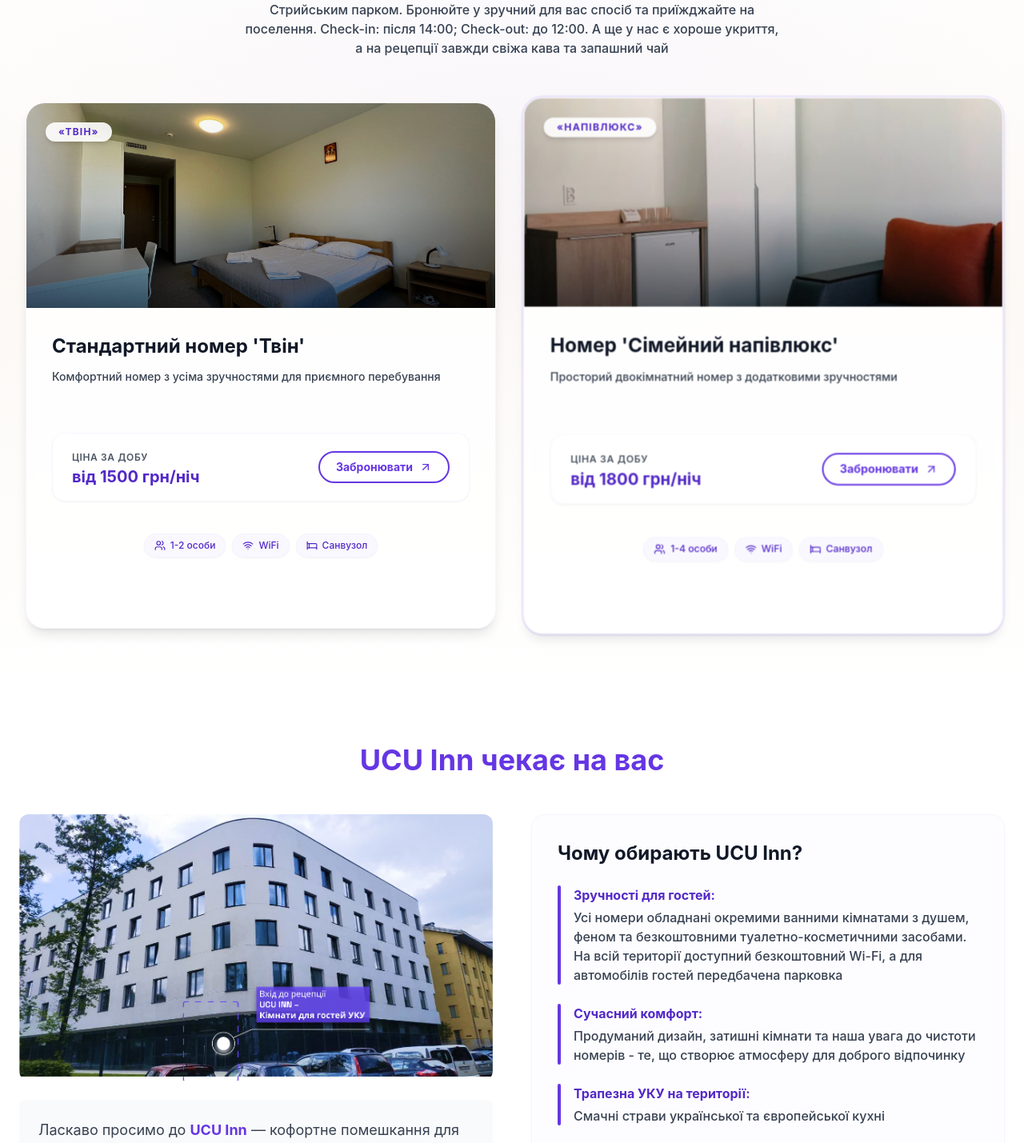
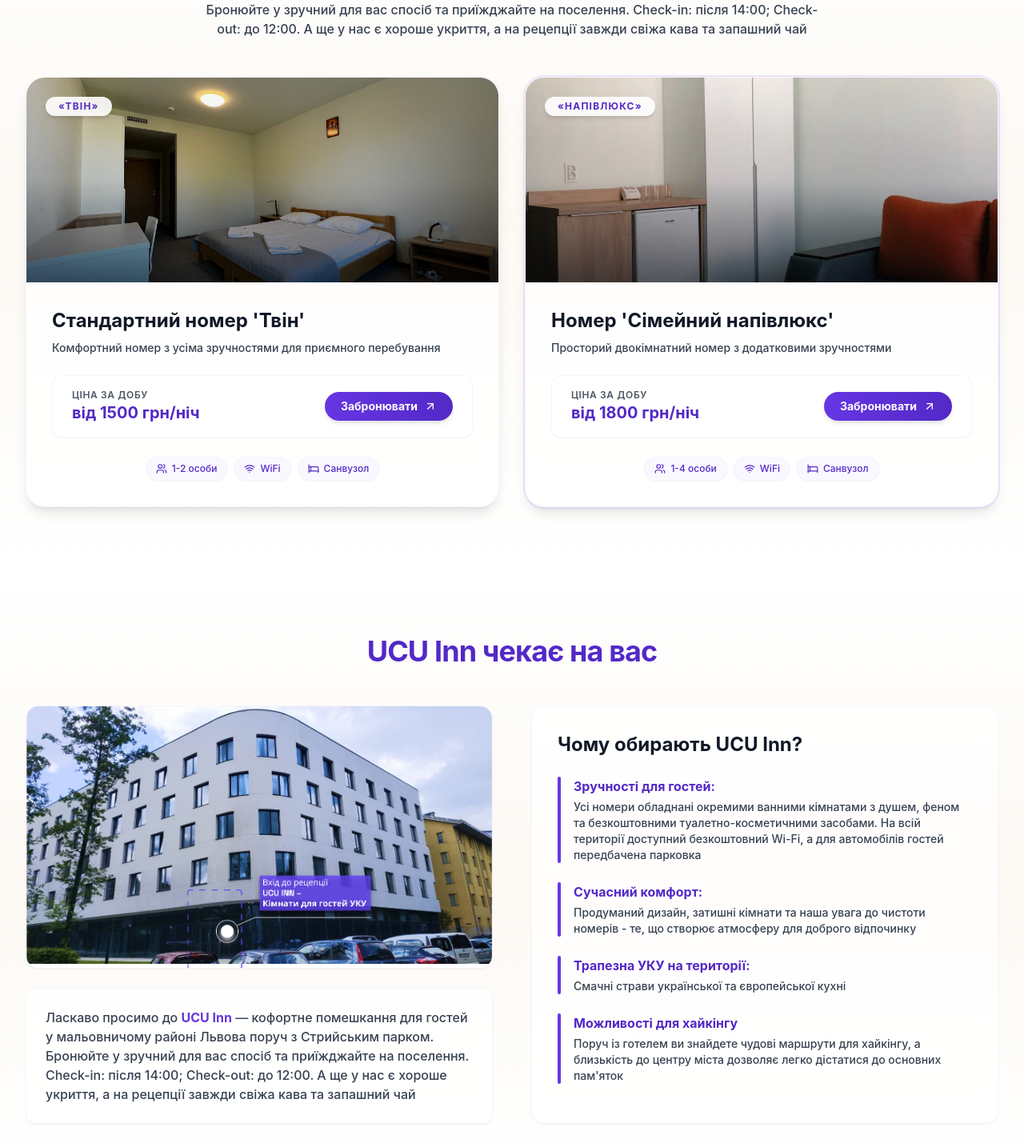
Before and after one commit to UCUINN/ucuinn.github.io, a React (Vite) app: page / in a window 1280 px wide. Shown: the part 1024-2453 px from the top of the page at 80% size. Built offline with nearby package versions, Linux system fonts and the light colour scheme.

Commit message:
some improve0110

```diff
--- a/src/components/Footer.tsx
+++ b/src/components/Footer.tsx
@@ -26,7 +26,7 @@ const Footer: React.FC<FooterProps> = ({ className }) => {
   }, []);
 
   return (
-    <footer className={`bg-gray-900 text-white py-4 px-4 ${className ?? ''}`}>
+    <footer className={`bg-primary-900 text-white py-4 px-4 ${className ?? ''}`}>
       <div className="container mx-auto text-center text-sm md:text-base">
         <p className="font-medium flex items-center justify-center gap-3">
           <span> {currentTime.getFullYear()}</span>
--- a/src/components/Gallery.tsx
+++ b/src/components/Gallery.tsx
@@ -122,10 +122,10 @@ function Gallery() {
   return (
     <section
       id="gallery"
-      className="relative overflow-hidden bg-gradient-to-b from-white via-primary-50/30 to-white py-24 md:py-32"
+      className="relative overflow-hidden py-20"
       aria-labelledby="gallery-heading"
     >
-      <div className="absolute inset-0 -z-10 bg-[radial-gradient(circle_at_bottom,_rgba(98,65,245,0.15)_0,_rgba(255,255,255,0)_60%)]" />
+      <div className="absolute inset-0 -z-10 bg-gradient-to-b from-white via-primary-50/30 to-white" />
       <div className="max-w-7xl mx-auto px-4 sm:px-6 lg:px-8">
         <div className="max-w-3xl mx-auto text-center">
           <h2
--- a/src/components/Location.tsx
+++ b/src/components/Location.tsx
@@ -54,15 +54,16 @@ const Location = () => {
 
   return (
     <>
-      <section id="info" className="py-16 px-6 bg-white">
-        <div className="max-w-7xl mx-auto">
-          <h2 className="text-4xl font-bold text-primary-600 mb-12 text-center">
+      <section id="info" className="relative py-20 overflow-hidden">
+        <div className="absolute inset-0 -z-10 bg-gradient-to-b from-white via-primary-50/30 to-white" />
+        <div className="max-w-7xl mx-auto px-4 sm:px-6 lg:px-8">
+          <h2 className="text-3xl md:text-4xl font-bold text-primary-700 mb-12 text-center tracking-tight">
             {t('info.findUs')}
           </h2>
 
-          <div className="grid md:grid-cols-2 gap-12">
+          <div className="grid md:grid-cols-2 gap-8 lg:gap-12">
             <div className="space-y-6">
-              <div className="aspect-video relative overflow-hidden rounded-xl  border-gray-100">
+              <div className="aspect-video relative overflow-hidden rounded-2xl border border-primary-100/50 shadow-sm">
                 <img
                   loading="lazy"
                   decoding="async"
@@ -73,15 +74,15 @@ const Location = () => {
                   className="w-full h-full object-cover"
                 />
               </div>
-              <p className="text-lg text-gray-700 bg-gray-50 p-6 rounded-lg border-gray-100">
+              <p className="text-base text-gray-700 font-medium bg-white/80 backdrop-blur-sm p-6 rounded-xl border border-primary-100/50 shadow-sm">
                 {t('info.description.welcome')}{' '}
                 <span className="font-bold text-primary-600">UCU Inn</span>{' '}
                 — {t('info.description.location')}
               </p>
             </div>
 
-            <div className="bg-primary-50/30 p-8 rounded-2xl border border-primary-100/50 shadow-sm">
-              <h3 className="font-bold text-2xl text-gray-900 mb-6">
+            <div className="bg-white/80 backdrop-blur-sm p-8 rounded-2xl border border-primary-100/50 shadow-sm">
+              <h3 className="font-bold text-xl sm:text-2xl text-gray-900 mb-6">
                 {t('info.description.whyChoose')}
               </h3>
               <ul className="space-y-6">
@@ -89,10 +90,10 @@ const Location = () => {
                   <li key={item} className="flex gap-4">
                     <div className="w-1 flex-shrink-0 bg-primary-600 rounded-full"></div>
                     <div>
-                      <p className="font-bold text-primary-700 mb-1">
+                      <p className="font-bold text-primary-700 mb-1 text-sm sm:text-base">
                         {t(`info.description.${item}.title`)}
                       </p>
-                      <p className="text-gray-700 font-medium">
+                      <p className="text-gray-700 font-medium text-sm">
                         {t(`info.description.${item}.text`)}
                       </p>
                     </div>
@@ -104,13 +105,14 @@ const Location = () => {
         </div>
       </section>
 
-      <section id="location" className="py-16 px-6 bg-gray-50">
-        <div className="max-w-7xl mx-auto">
+      <section id="location" className="relative py-20 overflow-hidden">
+        <div className="absolute inset-0 -z-10 bg-gradient-to-b from-primary-50/20 via-white to-white" />
+        <div className="max-w-7xl mx-auto px-4 sm:px-6 lg:px-8">
           <div className="text-center mb-12">
-            <h3 className="text-3xl font-bold text-primary-700 mb-4">
+            <h3 className="text-2xl md:text-3xl font-bold text-primary-700 mb-4 tracking-tight">
               {t('info.location.title')}
             </h3>
-            <p className="text-lg text-gray-700 font-semibold flex items-center justify-center gap-2">
+            <p className="text-base sm:text-lg text-gray-700 font-semibold flex items-center justify-center gap-2">
               <MapPin className="w-6 h-6 text-primary-700" />
               {t('info.location.address')}
             </p>
@@ -119,7 +121,7 @@ const Location = () => {
             </p>
           </div>
 
-          <div className="w-full aspect-video rounded-xl overflow-hidden border-4 border-gray-100">
+          <div className="w-full aspect-video rounded-2xl overflow-hidden border border-primary-100/50 shadow-lg">
             <div ref={mapContainerRef} className="w-full h-full" aria-live="polite">
               {shouldLoadMap ? (
                 <iframe
--- a/src/components/Room.tsx
+++ b/src/components/Room.tsx
@@ -63,12 +63,12 @@ const Room = () => {
   return (
     <section
       id="rooms"
-      className="relative overflow-hidden bg-gradient-to-b from-white via-primary-50/40 to-white py-20"
+      className="relative overflow-hidden py-20"
       aria-labelledby="rooms-heading"
     >
-      <div className="absolute inset-0 -z-10 bg-[radial-gradient(circle_at_top,_rgba(98,65,245,0.12)_0,_rgba(255,255,255,0)_55%)]" />
+      <div className="absolute inset-0 -z-10 bg-gradient-to-b from-white via-primary-50/30 to-white" />
       <div className="max-w-7xl mx-auto px-4 sm:px-6 lg:px-8">
-        <div className="max-w-2xl mx-auto text-center">
+        <div className="max-w-3xl mx-auto text-center">
           <h2
             id="rooms-heading"
             className="text-3xl md:text-4xl font-bold tracking-tight text-primary-700"
@@ -80,15 +80,15 @@ const Room = () => {
           </p>
         </div>
 
-        <div className="mt-14 grid gap-10 lg:grid-cols-2 lg:grid-rows-1">
+        <div className="mt-12 grid gap-6 sm:gap-8 lg:grid-cols-2">
           {rooms.map((room) => (
             <article
               key={room.id}
-              className={`group relative overflow-hidden rounded-3xl border border-primary-100/50 bg-white/80 backdrop-blur-sm shadow-lg transition-all duration-500 hover:-translate-y-1 hover:shadow-xl h-full w-full ${
-                room.highlight ? "lg:scale-[1.02] ring-2 ring-primary-200/50" : ""
+              className={`group relative overflow-hidden rounded-3xl border border-primary-100/50 bg-white/80 backdrop-blur-sm shadow-lg transition-all duration-500 hover:-translate-y-1 hover:shadow-xl ${
+                room.highlight ? "ring-2 ring-primary-200/50" : ""
               }`}
             >
-              <div className="relative h-64 overflow-hidden">
+              <div className="relative h-56 sm:h-64 overflow-hidden">
                 <img
                   src={room.image}
                   alt={room.title}
@@ -104,22 +104,22 @@ const Room = () => {
                 </span>
               </div>
 
-              <div className="relative z-10 flex flex-col gap-6 p-8 h-[400px]">
-                <div className="min-h-[100px]">
+              <div className="relative z-10 flex flex-col gap-6 p-6 sm:p-8">
+                <div>
                   <h3 className="text-2xl font-bold text-gray-900">
                     {room.title}
                   </h3>
-                  <p className="mt-3 text-sm text-gray-700 font-medium">
+                  <p className="mt-2 text-sm text-gray-700 font-medium line-clamp-3">
                     {room.description}
                   </p>
                 </div>
 
-                <div className="flex flex-col sm:flex-row sm:items-center justify-between gap-4 rounded-2xl border border-primary-100/50 bg-white/80 px-6 py-4 shadow-sm">
+                <div className="flex flex-col sm:flex-row sm:items-center justify-between gap-4 rounded-xl border border-primary-100/50 bg-white/90 px-4 sm:px-6 py-3 sm:py-4 shadow-sm">
                   <div className="text-center sm:text-left">
-                    <span className="text-xs uppercase tracking-wider text-gray-600 font-semibold">
+                    <span className="text-xs uppercase tracking-wider text-gray-600 font-semibold block">
                       {t("prices.pricePerNight")}
                     </span>
-                    <p className="text-xl font-bold text-primary-700">
+                    <p className="text-lg sm:text-xl font-bold text-primary-700">
                       {room.priceLabel}
                     </p>
                   </div>
@@ -127,14 +127,14 @@ const Room = () => {
                     href="https://booking-universitycentre.otelms.com/booking/rooms/"
                     target="_blank"
                     rel="noopener noreferrer"
-                    className="inline-flex items-center justify-center gap-2 rounded-full border-2 border-primary-600 bg-transparent px-5 py-2 text-sm font-bold text-primary-600 transition-all duration-300 hover:bg-primary-600 hover:text-white hover:shadow-md w-full sm:w-auto mt-2 sm:mt-0"
+                    className="inline-flex items-center justify-center gap-2 rounded-full bg-gradient-to-r from-primary-600 to-primary-700 px-5 py-2 text-sm font-bold text-white shadow-md transition-all duration-300 hover:-translate-y-0.5 hover:shadow-lg w-full sm:w-auto"
                   >
                     {t("rooms.bookNow")}
                     <ArrowUpRight className="h-4 w-4" aria-hidden="true" />
                   </a>
                 </div>
 
-                <div className="flex justify-center flex-wrap gap-2 mt-4">
+                <div className="flex justify-center flex-wrap gap-2">
                   {room.amenities.map((amenityKey) => {
                     const Icon = amenityIconMap[amenityKey];
                     return (
```
Also changed, not shown: src/components/FAQ.tsx (+10 -11 lines), src/components/PriceList.tsx (+9 -9 lines).
